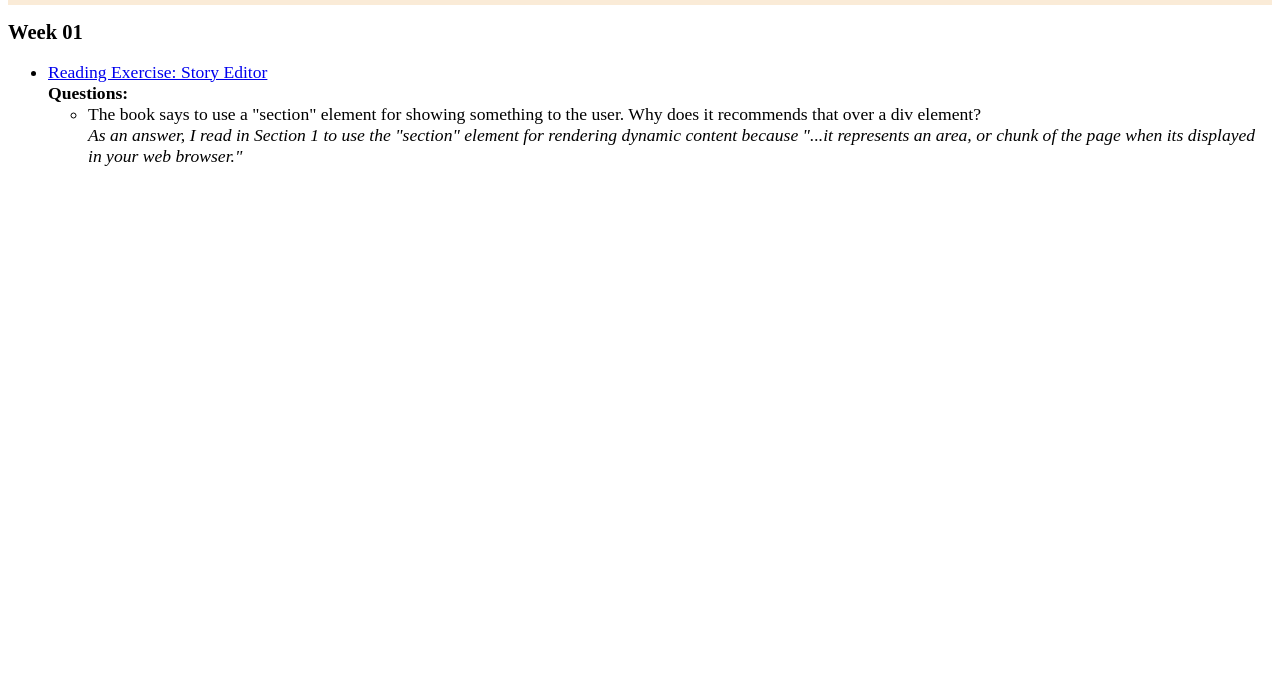
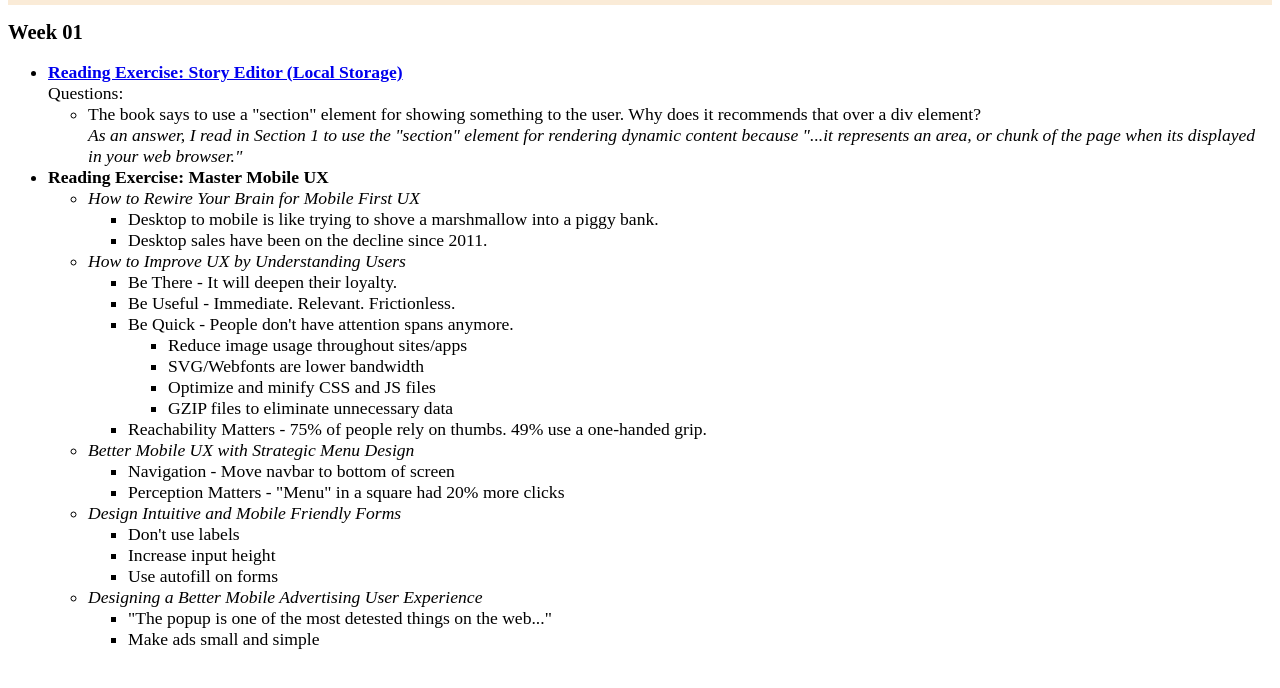
Before and after one commit to sandbrock-byui/wdd330-portfolio, a plain HTML site: page week01/index.html in a window 1280 px wide. Shown: the part 90-778 px from the top of the page. Drawn offline with Linux system fonts and the light colour scheme.

Commit message:
Added notes and comments

```diff
--- a/week01/index.html
+++ b/week01/index.html
@@ -17,8 +17,12 @@
       <h3>Week 01</h3>
       <ul>
         <li>
-          <a href="story_editor.html">Reading Exercise: Story Editor</a>
-          <h4>Questions:</h4>
+          <h4>
+            <a href="story_editor.html"
+              >Reading Exercise: Story Editor (Local Storage)</a
+            >
+          </h4>
+          <p>Questions:</p>
           <ul>
             <li>
               <p>
@@ -36,6 +40,68 @@
             </li>
           </ul>
         </li>
+        <li>
+          <h4>Reading Exercise: Master Mobile UX</h4>
+          <ul>
+            <li>
+              <em>How to Rewire Your Brain for Mobile First UX</em>
+              <ul>
+                <li>
+                  Desktop to mobile is like trying to shove a marshmallow into a
+                  piggy bank.
+                </li>
+                <li>Desktop sales have been on the decline since 2011.</li>
+              </ul>
+            </li>
+            <li>
+              <em>How to Improve UX by Understanding Users</em>
+              <ul>
+                <li>Be There - It will deepen their loyalty.</li>
+                <li>Be Useful - Immediate. Relevant. Frictionless.</li>
+                <li>
+                  Be Quick - People don't have attention spans anymore.
+                  <ul>
+                    <li>Reduce image usage throughout sites/apps</li>
+                    <li>SVG/Webfonts are lower bandwidth</li>
+                    <li>Optimize and minify CSS and JS files</li>
+                    <li>GZIP files to eliminate unnecessary data</li>
+                  </ul>
+                </li>
+
+                <li>
+                  Reachability Matters - 75% of people rely on thumbs. 49% use a
+                  one-handed grip.
+                </li>
+              </ul>
+            </li>
+            <li>
+              <em>Better Mobile UX with Strategic Menu Design</em>
+              <ul>
+                <li>Navigation - Move navbar to bottom of screen</li>
+                <li>
+                  Perception Matters - "Menu" in a square had 20% more clicks
+                </li>
+              </ul>
+            </li>
+            <li>
+              <em>Design Intuitive and Mobile Friendly Forms</em>
+              <ul>
+                <li>Don't use labels</li>
+                <li>Increase input height</li>
+                <li>Use autofill on forms</li>
+              </ul>
+            </li>
+            <li>
+              <em>Designing a Better Mobile Advertising User Experience</em>
+              <ul>
+                <li>
+                  "The popup is one of the most detested things on the web..."
+                </li>
+                <li>Make ads small and simple</li>
+              </ul>
+            </li>
+          </ul>
+        </li>
       </ul>
     </main>
   </body>
```
